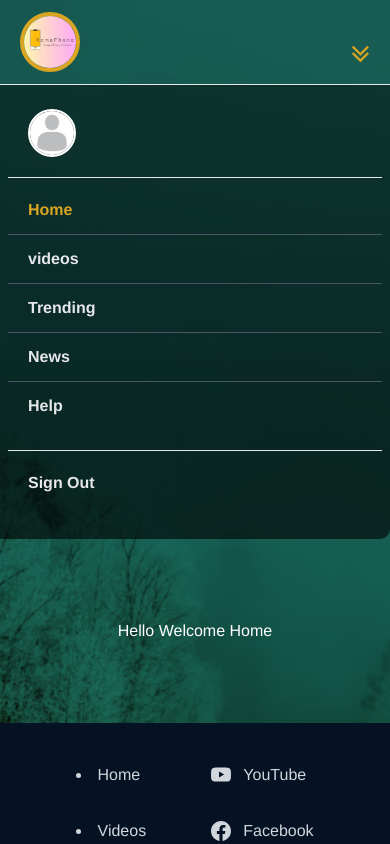
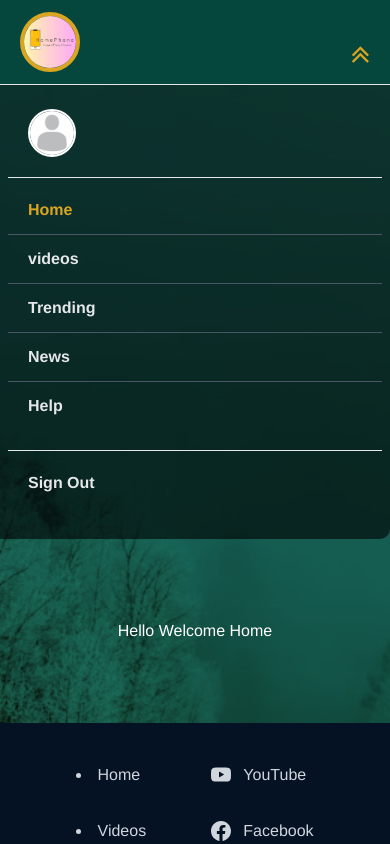
Before and after one commit to nwaxon2020/p_project5, a Next.js app: page / in a window 390 px wide. Both pictures are taken after a click on the element 357 px from the left and 55 px from the top of the page. Shown: the top 844 px of the page. Built offline with nearby package versions, Linux system fonts and the light colour scheme; no server answers.

Commit message:
slider-nav

```diff
--- a/app/globals.css
+++ b/app/globals.css
@@ -10,3 +10,23 @@ body {
   color: #fff;
   font-family: cursive, Helvetica, sans-serif;
 }
+
+.slider-nav{
+  animation: slide-down 0.9s ease-in-out forwards,
+}
+
+@keyframes slide-down {
+  0%{ transform: translateY(-100%); opacity: 0 }
+  100%{ transform: translateY(0); opacity: 1 }
+}
+
+@media (max-width: 640px) {
+
+  nav div:nth-child(1){
+    background-color: #06473d;
+    position: sticky;
+    top: 0;
+    z-index: 10;
+  }
+
+}
--- a/app/loading.jsx
+++ b/app/loading.jsx
@@ -3,7 +3,7 @@
 export default function Loading(){
     return(
         <div className="flex justify-center item-center">
-            <div className="mx-auto w-40 h-40 rounded-full border-gray-300 border-l-4 border-r-4 animate-spin"></div>
+            <div className="mx-auto w-30 h-30 sm:w-40 sm:h-40 rounded-full border-gray-300 border-l-4 border-r-4 animate-spin"></div>
         </div>
     )
 }
--- a/ui/nav.jsx
+++ b/ui/nav.jsx
@@ -2,13 +2,27 @@
 import Link from "next/link"
 import { usePathname } from "next/navigation"
 import { signOut, useSession } from "next-auth/react"
-import { useState } from "react"
+import { useEffect, useState } from "react"
 
 
 export default function Nav(){
     //toggle side bar in mobile view
-    const [togleSidebar, setTogleSidebar] = useState(true);
-    const [toggle, setToggle] = useState(true)
+    const [togleSidebar, setTogleSidebar] = useState(false);
+    const [toggle, setToggle] = useState(false)
+
+    useEffect(()=>{
+        const handleSize = ()=>{
+            if(window.innerWidth > 640){
+                setTogleSidebar(false)
+                setToggle(false);
+            }else{
+                setTogleSidebar(true)
+            }
+        }
+        handleSize()
+        window.addEventListener("resize", handleSize);
+        return () => window.removeEventListener("resize", handleSize);
+    }, [])
 
     //session log in data
     const {data: session} = useSession()
@@ -56,16 +70,16 @@ export default function Nav(){
                         </>
                     }
 
-                    {toggle ? <div className={`${!togleSidebar && "hidden"}`} onClick={()=> setToggle(false)}><i className="fa fa-bars text-[goldenrod]" style={{fontSize:"30px"}}></i></div> : <
-                        div className={`${!togleSidebar && "hidden"}`} onClick={()=> setToggle(true)}><i className="fa fa-angle-double-down text-[goldenrod]" style={{fontSize:"30px"}}></i></div>
+                    {toggle ? <div className={`${!togleSidebar && "hidden"}`} onClick={()=> setToggle(false)}><i className="fa fa-angle-double-up text-[goldenrod]" style={{fontSize:"30px"}}></i></div> : <
+                        div className={`${!togleSidebar && "hidden"}`} onClick={()=> setToggle(true)}><i className="fa fa-bars text-[goldenrod]" style={{fontSize:"30px"}}></i></div>
                     }
 
                 </div><hr className="text-gray-200"/>
 
             </nav>
 
-            {togleSidebar &&
-                <div  className="w-full py-6 px-2 bg-[rgba(0,0,0,0.6)] text-gray-200 font-bold flex flex-col rounded-br-[10px]">
+            {togleSidebar && toggle &&
+                <div className="z-1 slider-nav w-full py-6 px-2 bg-[rgba(0,0,0,0.6)] text-gray-200 font-bold flex flex-col rounded-br-[10px]">
 
                     <div className="pl-5 flex flex-col justify-end items-start gap-4 mb-5">
                         <div className="w-12 h-12 rounded-full overflow-hidden border-white border-2">
```
